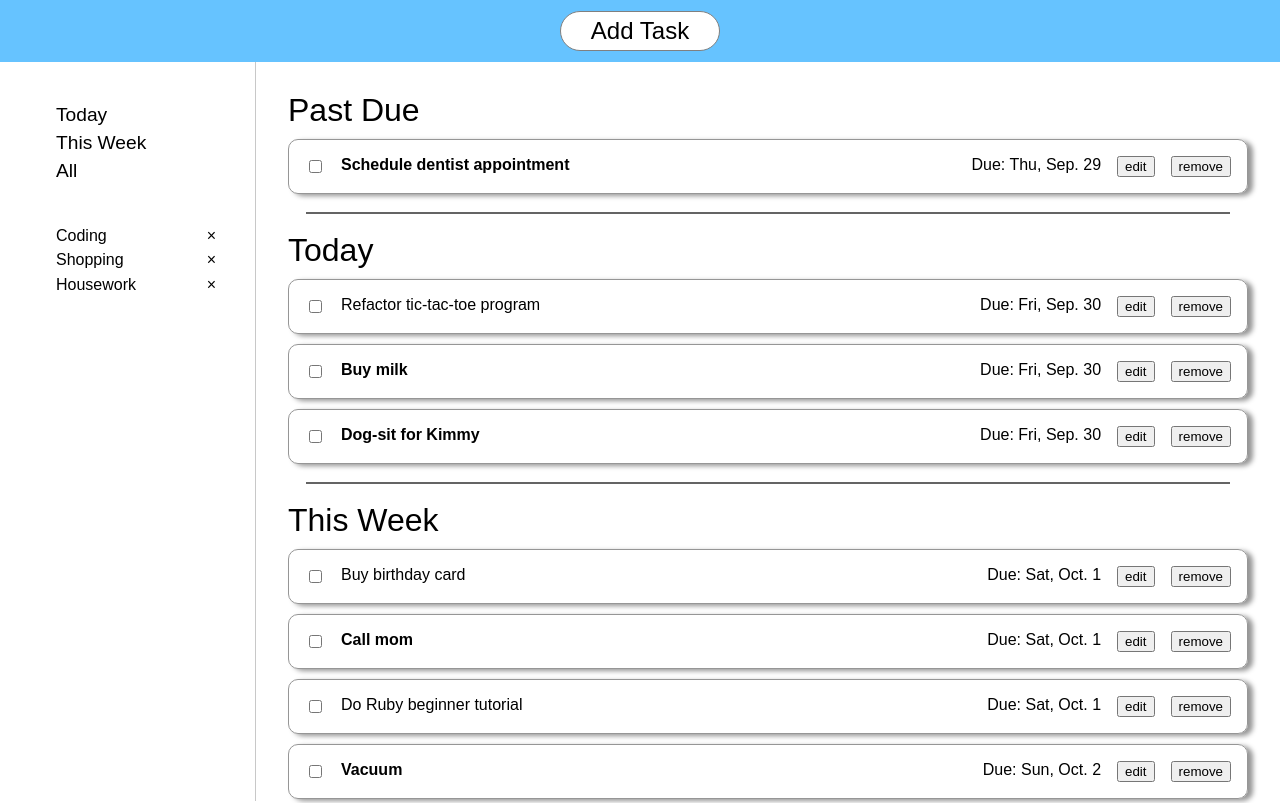
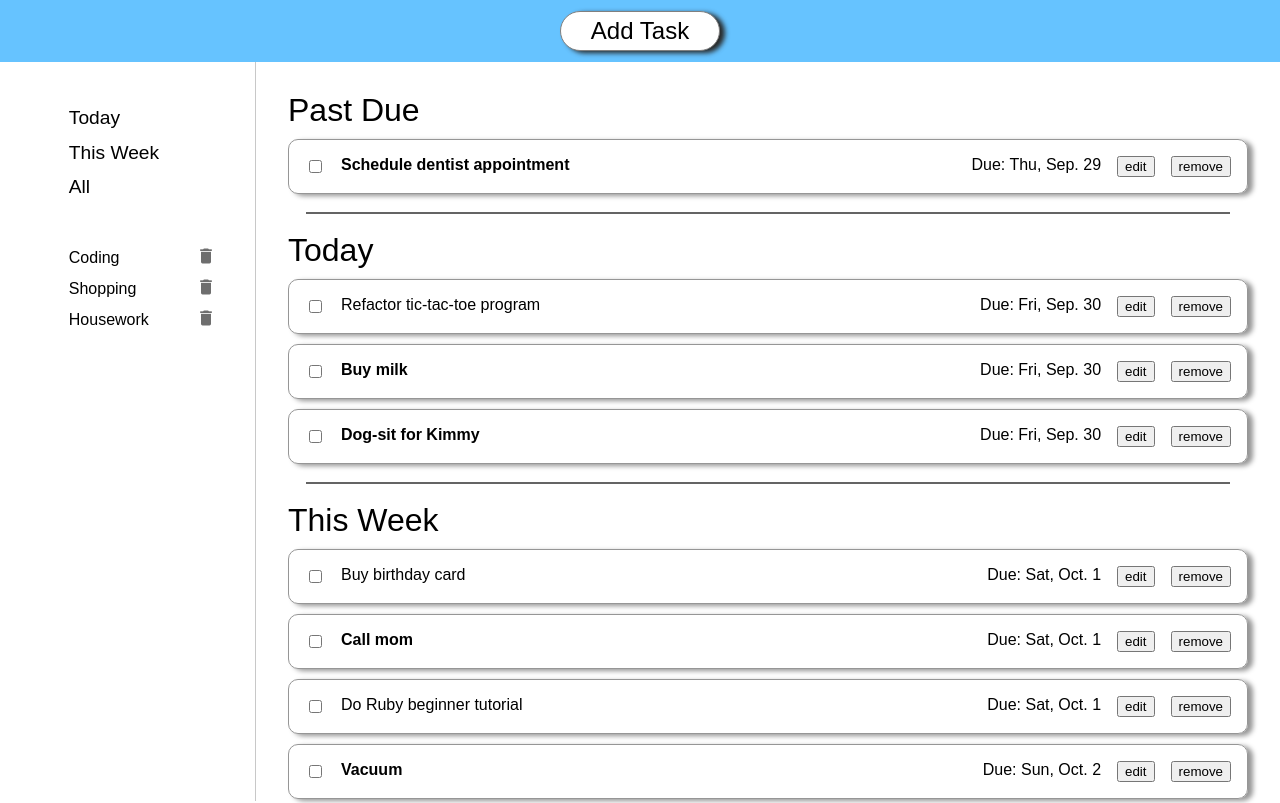
Before and after one commit to nhsegal/todo, a website built with webpack: page dist/index.html in a window 1280 px wide. Shown: the top 803 px of the page. Built offline with nearby package versions, Linux system fonts and the light colour scheme.

Commit message:
Add google icons to sidebar

```diff
--- a/src/render.js
+++ b/src/render.js
@@ -340,7 +340,12 @@ export function renderSideBar(someDiv, arrayOfProjectNames) {
         const removeProjectBtn = document.createElement('a');
         removeProjectBtn.id = `${name}Remove`;
         removeProjectBtn.href = "#"
-        removeProjectBtn.textContent = '×';
+        removeProjectBtn.classList.add('material-icons')
+        removeProjectBtn.textContent = 'delete';
+
+       //const removeProjectIcon = document.createElement('i');
+       // removeProjectIcon.classList.add('material-icons');
+        //removeProjectIcon.innerHTML = 'delete';
         listItem.append(itemAnchor,removeProjectBtn);
         div.append(listItem);
     }
```
Also changed, not shown: dist/index.html, dist/main.js, dist/styles.css.
